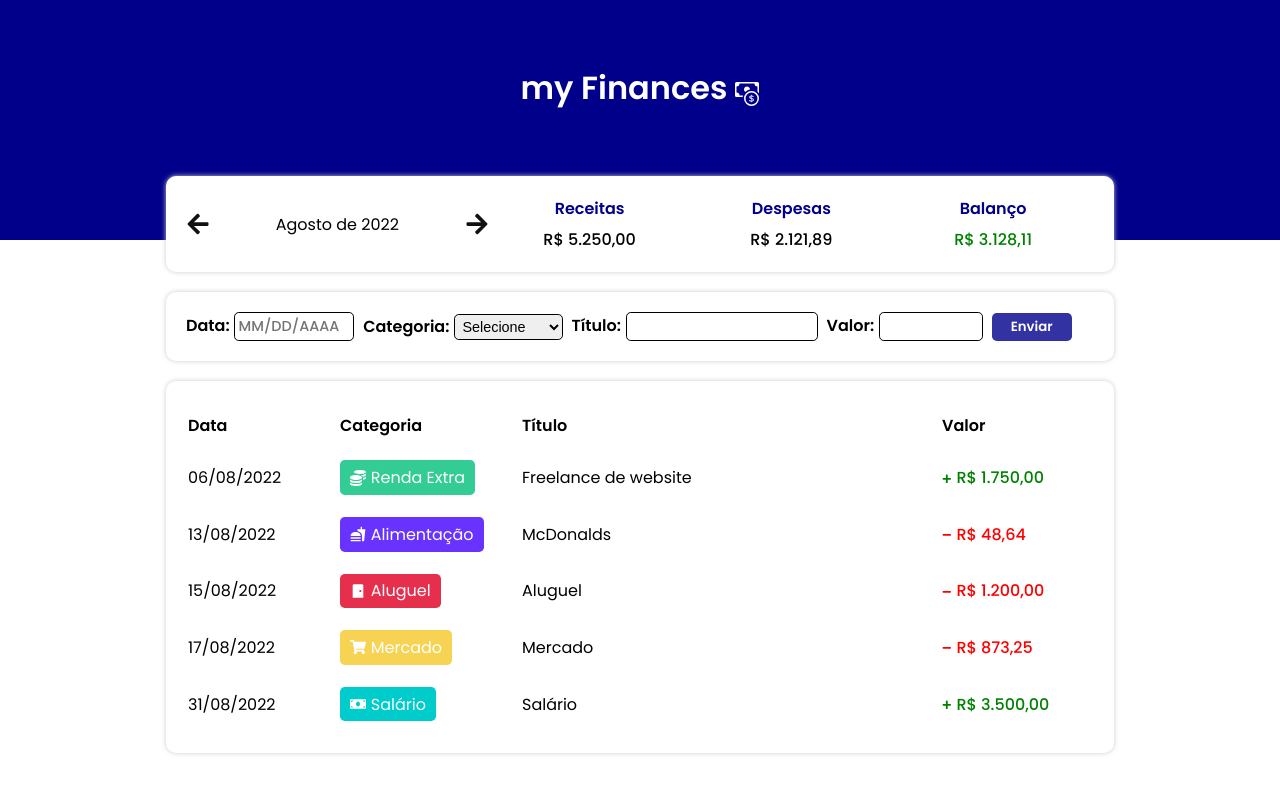
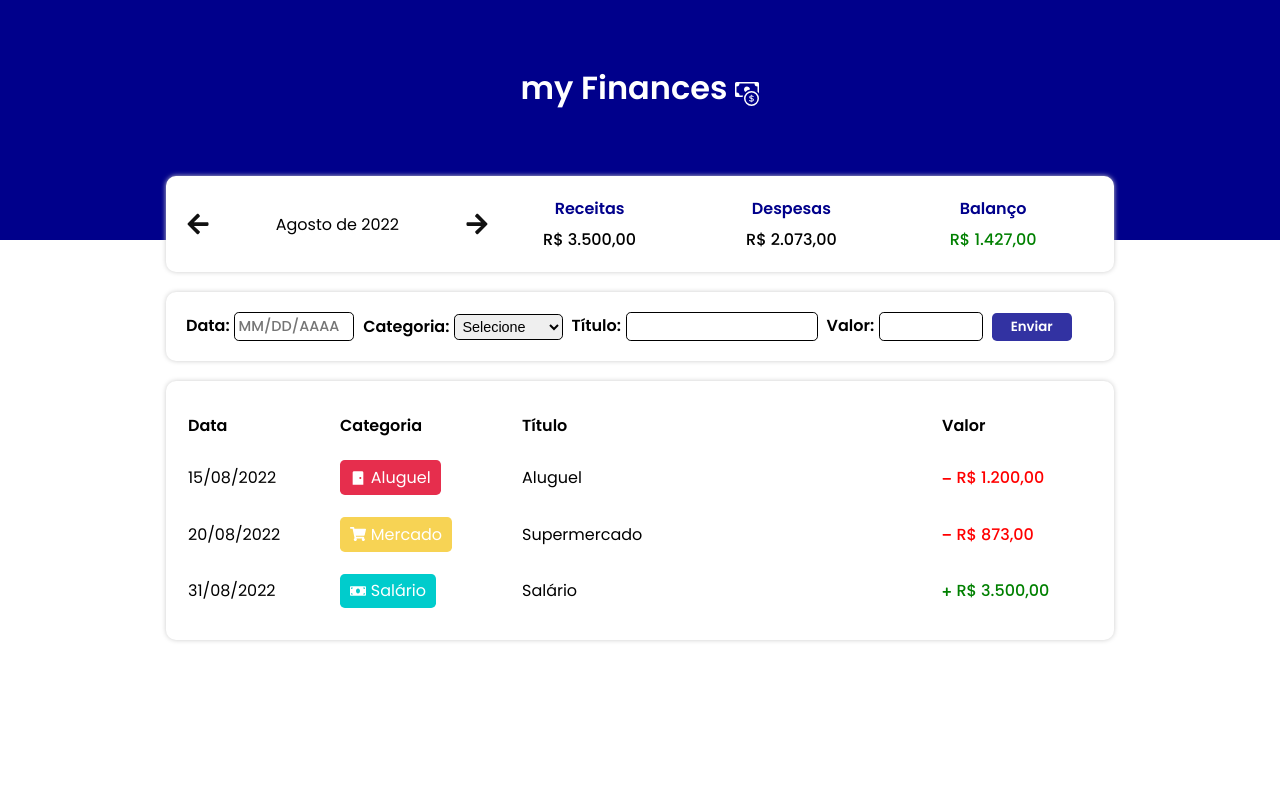
Before and after one commit to LucasMorais1998/react-my-finances, a React (Vite) app: page / in a window 1280 px wide. Shown: the top 794 px of the page. Built offline with nearby package versions, Linux system fonts and the light colour scheme.

Commit message:
fix data/item

```diff
--- a/src/data/items.ts
+++ b/src/data/items.ts
@@ -1,36 +1,6 @@
 import { Item } from "../@types/Item";
 
 export const items: Item[] = [
-  {
-    date: new Date(2022, 6, 15),
-    category: "rent",
-    title: "Aluguel",
-    value: 1200,
-  },
-  {
-    date: new Date(2022, 6, 20),
-    category: "market",
-    title: "Supermercado",
-    value: 873,
-  },
-  {
-    date: new Date(2022, 6, 31),
-    category: "salary",
-    title: "Salário",
-    value: 3500,
-  },
-  {
-    date: new Date(2022, 7, 6),
-    category: "income",
-    title: "Freelance de website",
-    value: 1750,
-  },
-  {
-    date: new Date(2022, 7, 13),
-    category: "food",
-    title: "McDonalds",
-    value: 48.64,
-  },
   {
     date: new Date(2022, 7, 15),
     category: "rent",
@@ -38,10 +8,10 @@ export const items: Item[] = [
     value: 1200,
   },
   {
-    date: new Date(2022, 7, 17),
+    date: new Date(2022, 7, 20),
     category: "market",
-    title: "Mercado",
-    value: 873.25,
+    title: "Supermercado",
+    value: 873,
   },
   {
     date: new Date(2022, 7, 31),
@@ -49,4 +19,34 @@ export const items: Item[] = [
     title: "Salário",
     value: 3500,
   },
+  {
+    date: new Date(2022, 8, 6),
+    category: "income",
+    title: "Freelance de website",
+    value: 1750,
+  },
+  {
+    date: new Date(2022, 8, 13),
+    category: "food",
+    title: "McDonalds",
+    value: 48.64,
+  },
+  {
+    date: new Date(2022, 8, 15),
+    category: "rent",
+    title: "Aluguel",
+    value: 1200,
+  },
+  {
+    date: new Date(2022, 8, 17),
+    category: "market",
+    title: "Mercado",
+    value: 873.25,
+  },
+  {
+    date: new Date(2022, 8, 31),
+    category: "salary",
+    title: "Salário",
+    value: 3500,
+  },
 ];
```
